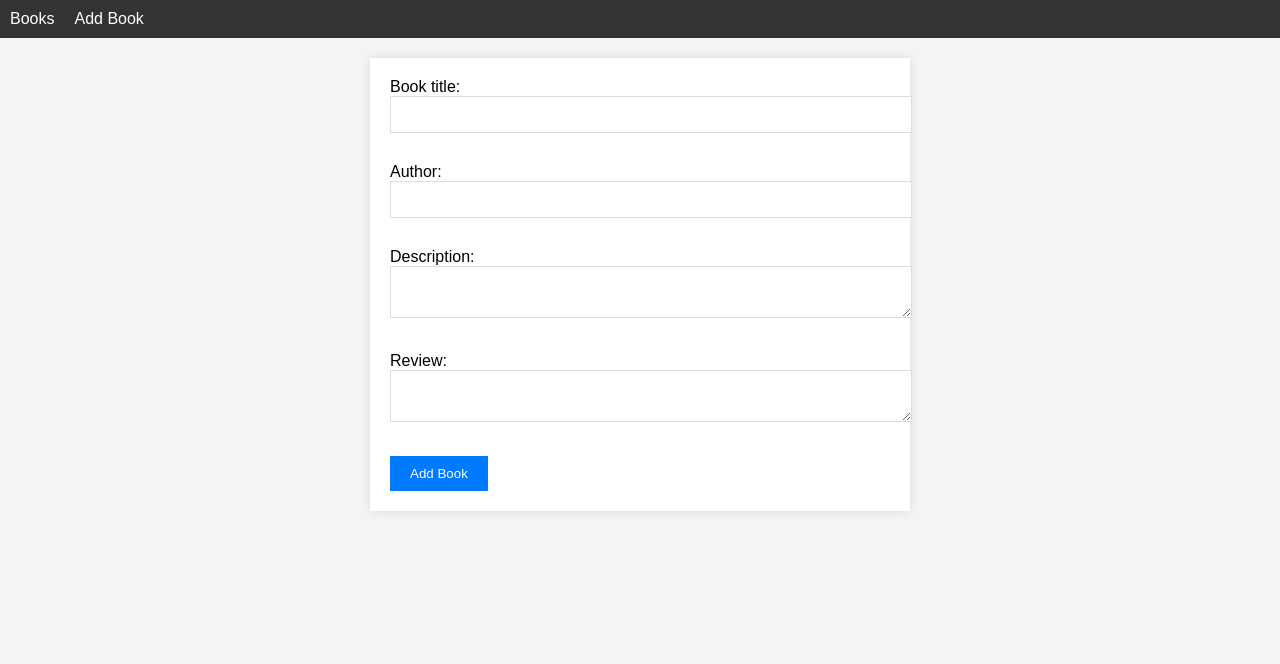
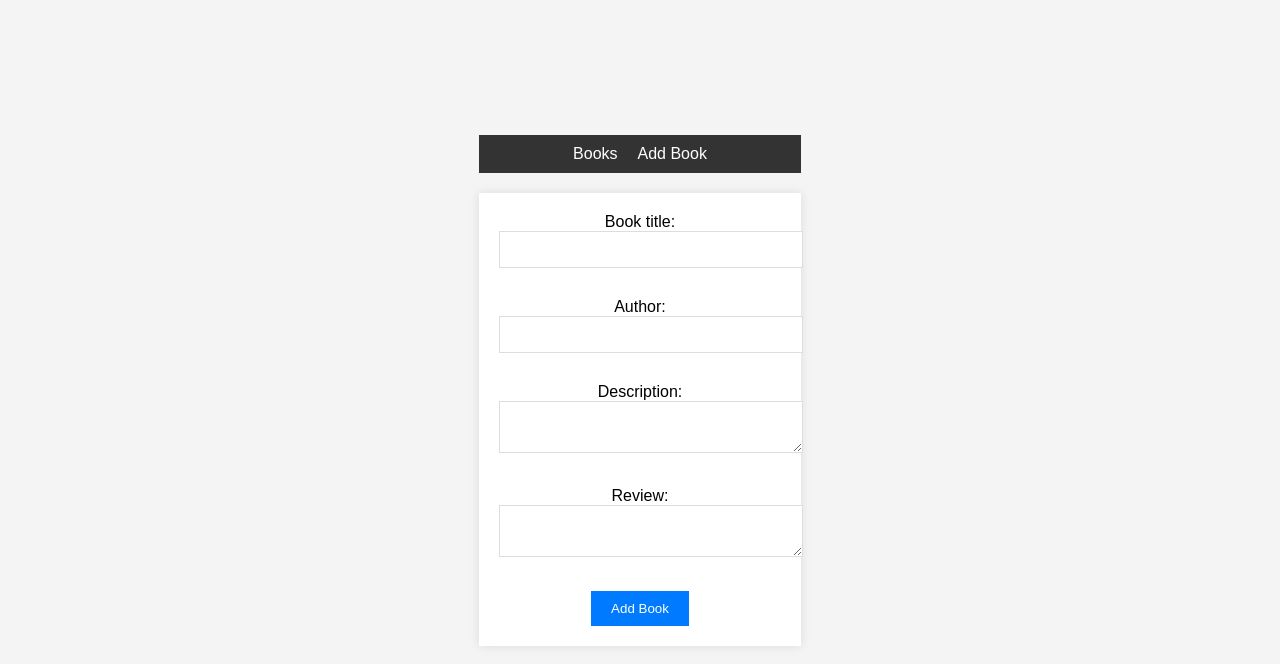
Before and after one commit to FranklinHau/book-review-app, a React (Create React App) app: page /books/new in a window 1280 px wide. Shown: the top 664 px of the page. Built offline with nearby package versions, Linux system fonts and the light colour scheme; the HTML template or start-up script is replaced by a standard one.

Commit message:
all text in centered in the middle in index.css

```diff
--- a/src/BookDetails.js
+++ b/src/BookDetails.js
@@ -29,7 +29,7 @@ function BookDetails() {
             method: 'DELETE'
         })
             .then(() => {
-                navigate('/books/${id}');
+                navigate('/books');
             });
     };
 
--- a/src/NavBar.js
+++ b/src/NavBar.js
@@ -6,8 +6,8 @@ import { Link } from 'react-router-dom';
 function NavBar() {
     return (
         <nav>
-            <Link to="/books">Books</Link>
-            <Link to='/books/new'>Add Book</Link>
+            <Link className='nav-link' to="/books">Books</Link>
+            <Link className='nav-link' to='/books/new'>Add Book</Link>
         </nav>
     );
 }
--- a/src/index.css
+++ b/src/index.css
@@ -1,5 +1,12 @@
 body {
+  display: flex;
+  justify-content: center;
+  align-items: center;
+  min-height: 100vh;
   margin: 0;
+  padding: 0;
+  box-sizing: border-box;
+  text-align: center;
   font-family: -apple-system, BlinkMacSystemFont, 'Segoe UI', 'Roboto', 'Oxygen',
     'Ubuntu', 'Cantarell', 'Fira Sans', 'Droid Sans', 'Helvetica Neue',
     sans-serif;
@@ -7,6 +14,7 @@ body {
   -moz-osx-font-smoothing: grayscale;
 }
 
+
 code {
   font-family: source-code-pro, Menlo, Monaco, Consolas, 'Courier New',
     monospace;
--- a/src/index.js
+++ b/src/index.js
@@ -19,7 +19,4 @@ root.render(
 //   document.getElementById('root')
 // );
 
-// If you want to start measuring performance in your app, pass a function
-// to log results (for example: reportWebVitals(console.log))
-// or send to an analytics endpoint. Learn more: https://bit.ly/CRA-vitals
 reportWebVitals();
```
